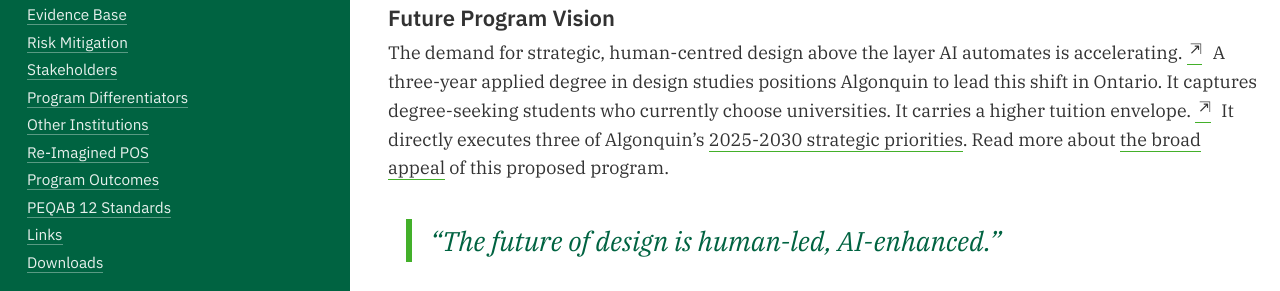
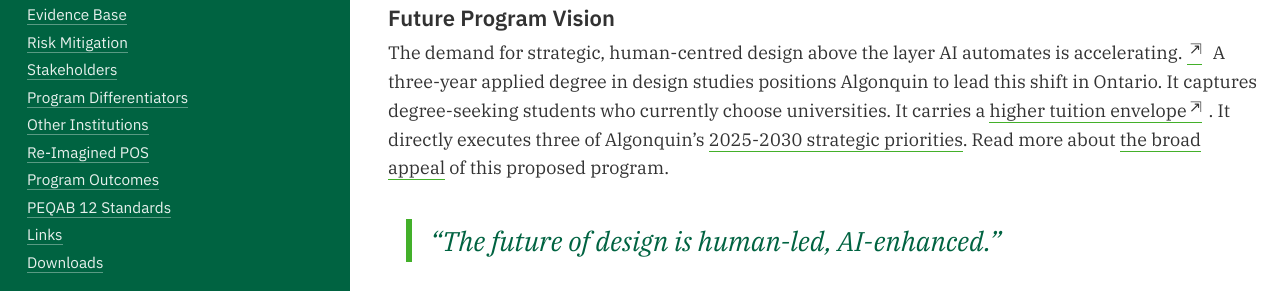
Before and after one commit to AlainParadis/program-transformation, a Jekyll site: the page built from index.md, in a window 1280 px wide and 900 px high, scrolled down 350 px. Shown: the part 219-510 px from the top of the window. Built offline with Jekyll 4.4.1, drawn with Linux system fonts in a browser that asks for light colours.

Commit message:
Link 'higher tuition envelope' to tuition PDF
Wraps the Ontario tuition policy PDF link around the phrase "higher tuition envelope" in _includes/vision.html for clearer context and improved accessibility. The link previously appeared as an empty anchor earlier in the paragraph; no other content changes were made.

```diff
--- a/_includes/vision.html
+++ b/_includes/vision.html
@@ -13,7 +13,7 @@
 	<a name="vision">Future Program Vision</a>
 </h4>
 <p>
-	The demand for strategic, human-centred design above the layer AI automates is accelerating. <a href="https://www.roberthalf.com/ca/en/insights/research/data-reveals-which-marketing-and-creative-roles-are-in-highest-demand" class="external"></a> A three-year applied degree in design studies positions Algonquin to lead this shift in Ontario. It captures degree-seeking students who currently choose universities. It carries a higher tuition envelope. <a href="https://www.ontario.ca/files/2024-11/mcu-tuition-and-ancillary-fees-binding-policy-directive-aug2024-en-2024-11-01.pdf" target="_blank" rel="noreferrer noopener" class="external"></a> It directly executes three of Algonquin’s <a href="#strat-plan">2025-2030 strategic priorities</a>. Read more about <a href="#jobs">the broad appeal</a> of this proposed program.
+	The demand for strategic, human-centred design above the layer AI automates is accelerating. <a href="https://www.roberthalf.com/ca/en/insights/research/data-reveals-which-marketing-and-creative-roles-are-in-highest-demand" class="external"></a> A three-year applied degree in design studies positions Algonquin to lead this shift in Ontario. It captures degree-seeking students who currently choose universities. It carries a <a href="https://www.ontario.ca/files/2024-11/mcu-tuition-and-ancillary-fees-binding-policy-directive-aug2024-en-2024-11-01.pdf" target="_blank" rel="noreferrer noopener" class="external">higher tuition envelope</a>. It directly executes three of Algonquin’s <a href="#strat-plan">2025-2030 strategic priorities</a>. Read more about <a href="#jobs">the broad appeal</a> of this proposed program.
 </p>
 <blockquote>
 	“The future of design is human-led, AI-enhanced.”
```
